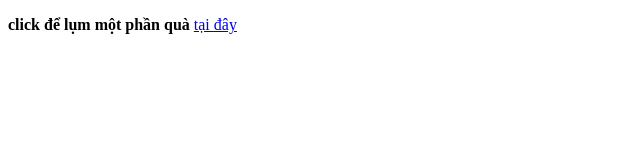
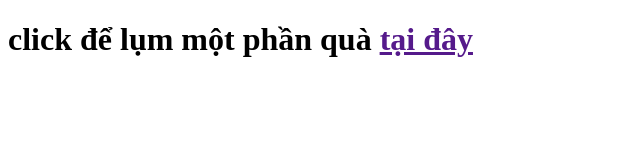
Before and after one commit to nguyenngocthien28472-dotcom/loself, a plain HTML site: page index.html in a window 1280 px wide. Shown: the whole page, without its empty margins (0-640 px from the left). Drawn offline with Linux system fonts and the light colour scheme.

Commit message:
Add files via upload

```diff
--- a/index.html
+++ b/index.html
@@ -8,10 +8,10 @@
 
     <body>
 
-        <P>
+        <h1>
             <strong>click để lụm một phần quà</strong>
-            <a href="https://i.ytimg.com/vi/kXq4-XjKuFg/maxresdefault.jpg">tại đây</a>
-        </P>
+            <a href="">tại đây</a>
+        </h1>
 
 
 
```
